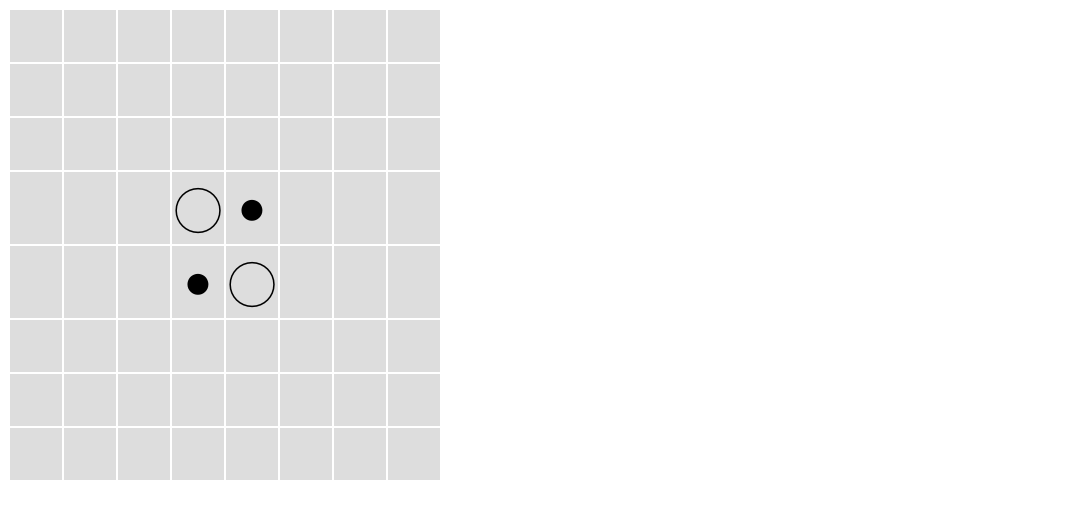
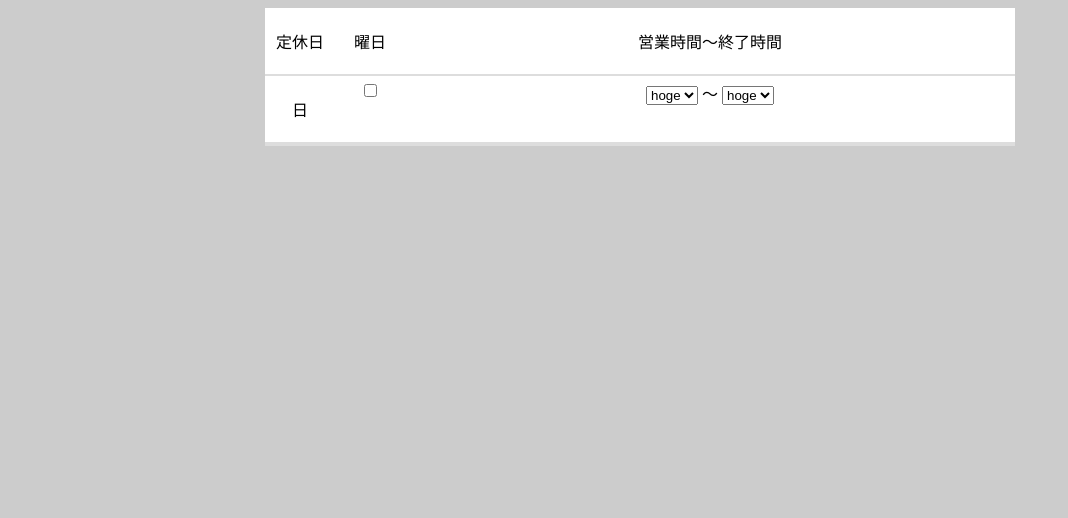
Before and after one commit to tanimotohikari/javascript, a website: page index.html in a window 1280 px wide. Shown: the whole page, without its empty margins (0-1068 px from the left). Drawn offline with Linux system fonts and the light colour scheme.

Commit message:
update:master demoページ

```diff
--- a/index.html
+++ b/index.html
@@ -15,10 +15,39 @@
       cursor: pointer;
     }
   </style>
+  <style>
+    body {
+      background-color: #ccc;
+    }
+    .list {
+      max-width: 750px;
+      margin: 0 auto;
+      list-style: none;
+      background-color: #fff;
+      padding: 0;
+    }
+
+    .list-item {
+      display: flex;
+      display: -webkit-flex;
+      -webkit-justify-content: flex-start;
+      justify-content: flex-start;
+      border-bottom: 2px solid #ddd;
+    }
+    .list-item > * {
+      width: 50px;
+      padding: 5px 10px;
+      text-align: center;
+    }
+    .list-item *:last-child {
+      -webkit-flex-grow: 1;
+      flex-grow: 1;
+    }
+  </style>
   <script src="./index.js"></script>
 </head>
 <body>
-  <table class="table">
+  <!-- <table class="table">
     <tr>
       <td></td>
       <td></td>
@@ -99,6 +128,36 @@
       <td></td>
       <td></td>
     </tr>
-  </table>
+  </table>-->
+
+  <ul class="list">
+    <li class="list-item">
+      <p>定休日</p>
+      <p>曜日</p>
+      <p>営業時間〜終了時間</p>
+    </li>
+    <li class="list-item">
+      <p>日</p>
+      <div>
+        <input type="checkbox">
+      </div>
+      <div>
+        <select class="" name="">
+          <option value="">hoge</option>
+          <option value="">hoge</option>
+          <option value="">hoge</option>
+        </select>
+        <span>〜</span>
+        <select class="" name="">
+          <option value="">hoge</option>
+          <option value="">hoge</option>
+          <option value="">hoge</option>
+        </select>
+      </div>
+    </li>
+    <li class="list-item"></li>
+  </ul>
+
+
 </body>
 </html>
```
